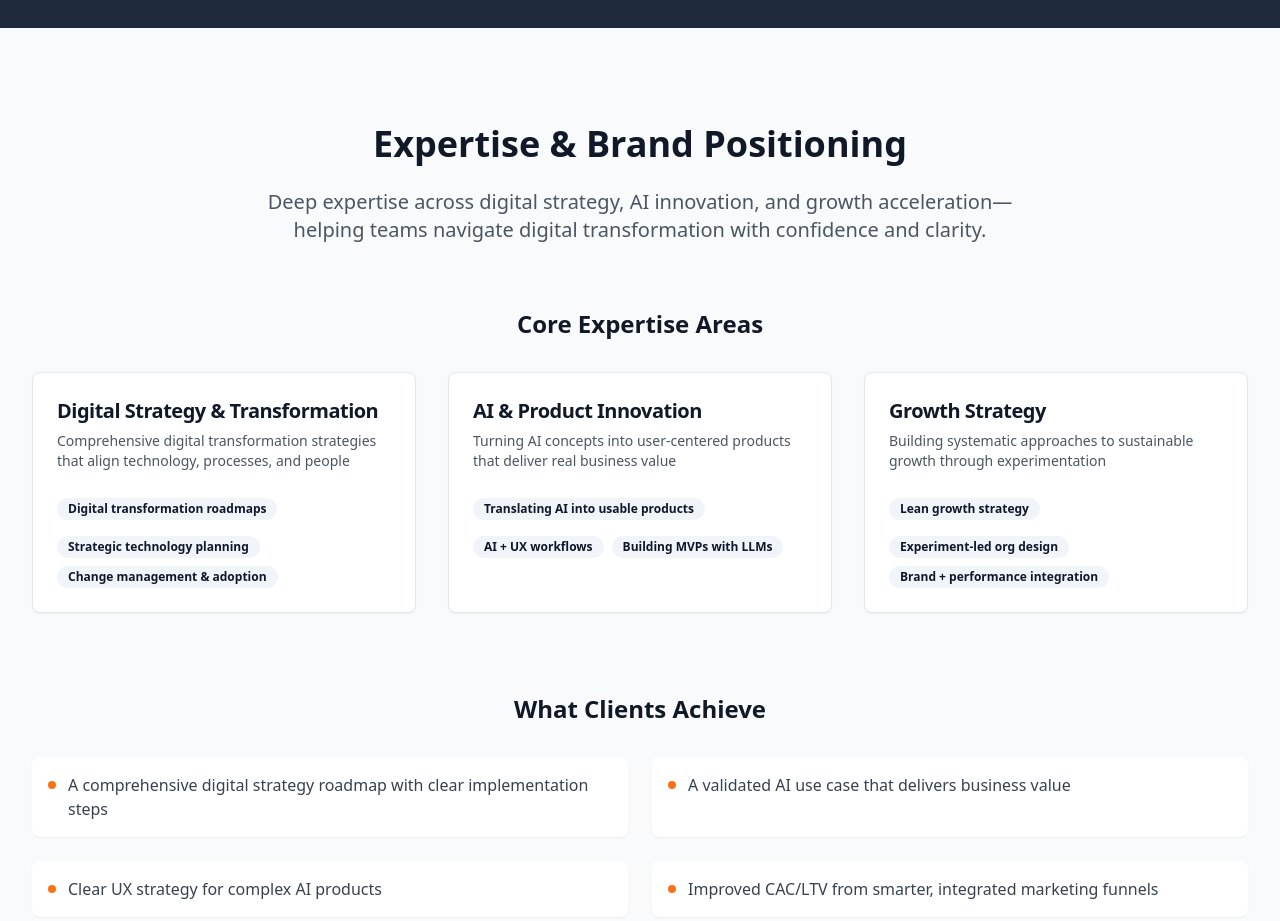
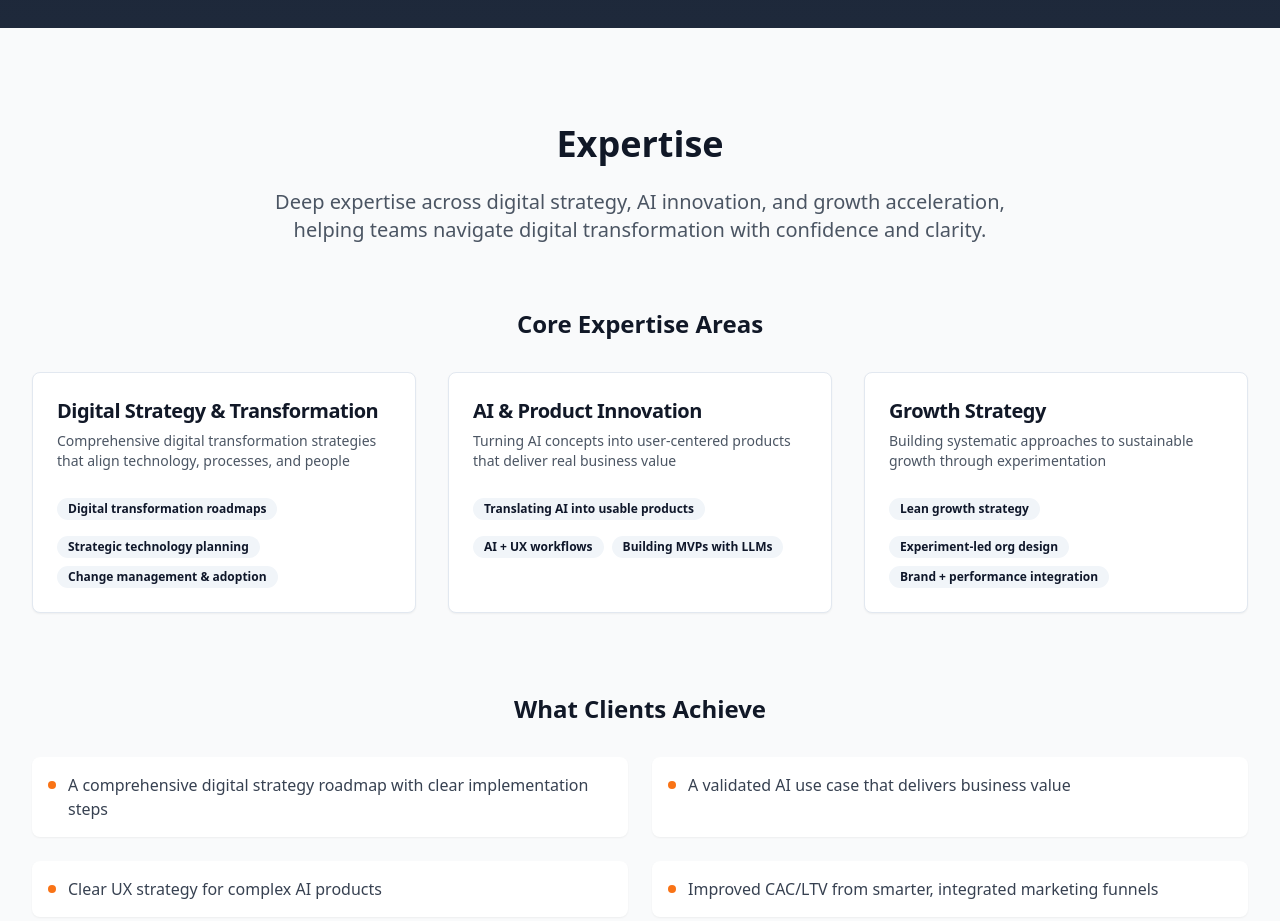
Before and after one commit to muzzyhaile/consultingmh, a React (Vite) app: page / in a window 1280 px wide. Shown: the part 2760-3681 px from the top of the page. Built offline with nearby package versions, Linux system fonts and the light colour scheme.

Commit message:
Update Expertise component header and content for clarity. Simplify the title from "Expertise & Brand Positioning" to "Expertise" and adjust the description for improved readability.

```diff
--- a/src/components/Expertise.tsx
+++ b/src/components/Expertise.tsx
@@ -66,10 +66,10 @@ const Expertise = () => {
         {/* Header */}
         <div className="text-center mb-16">
           <h2 className="text-4xl font-bold text-gray-900 mb-6">
-            Expertise & Brand Positioning
+            Expertise
           </h2>
           <p className="text-xl text-gray-600 max-w-3xl mx-auto">
-            Deep expertise across digital strategy, AI innovation, and growth acceleration—
+            Deep expertise across digital strategy, AI innovation, and growth acceleration,
             helping teams navigate digital transformation with confidence and clarity.
           </p>
         </div>
```
